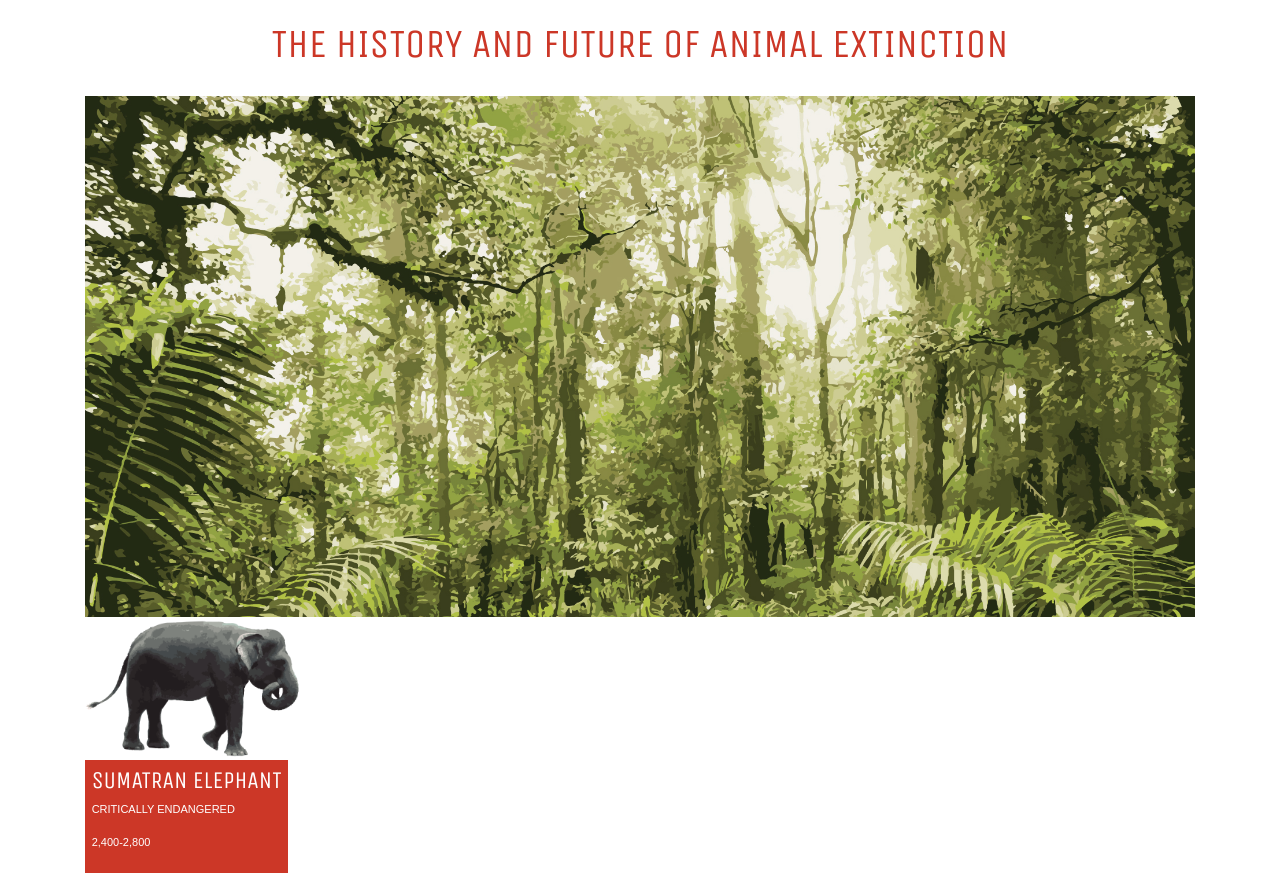
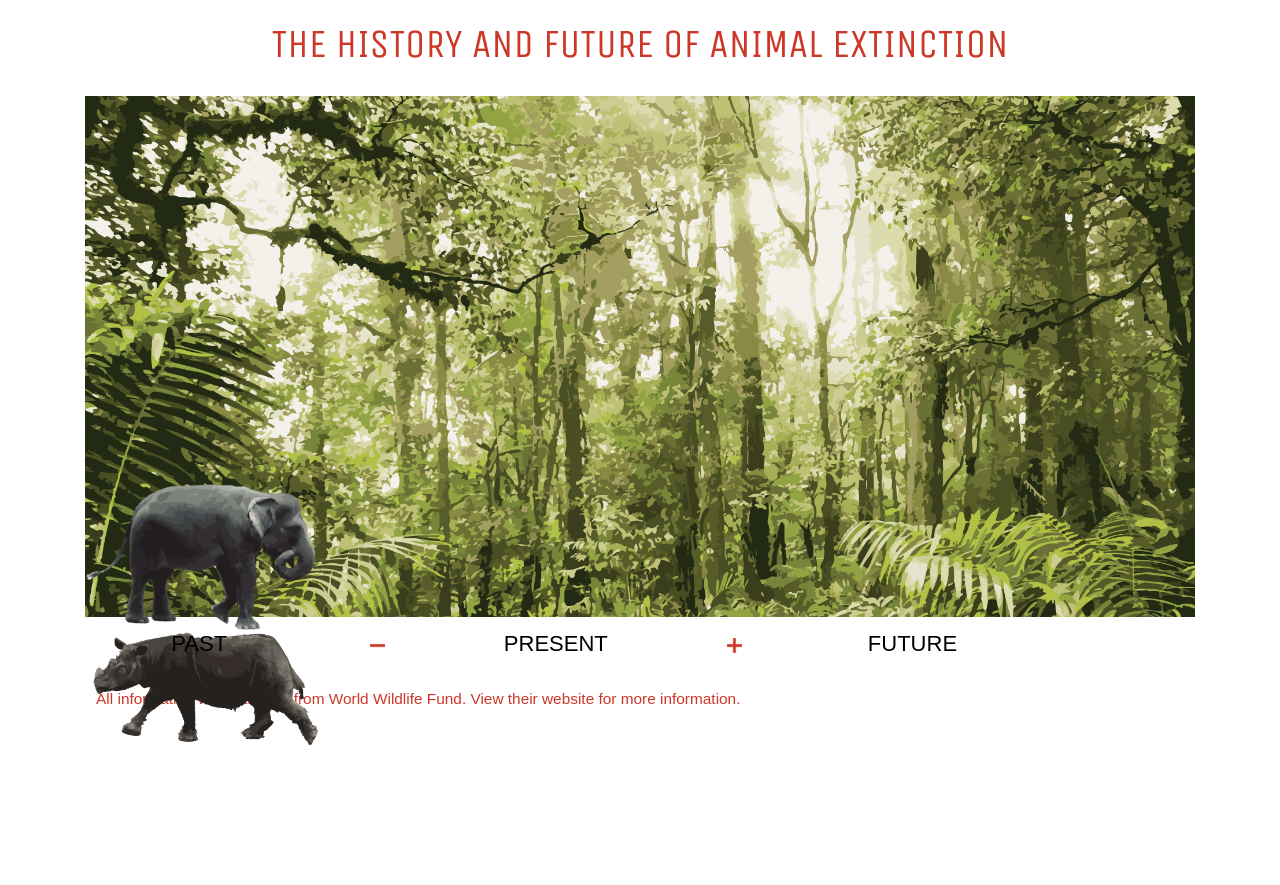
Before and after one commit to AaliaRahman/animal-extinction, a React (Create React App) app: page / in a window 1280 px wide. Shown: the top 885 px of the page. After the commit the page ends 800 px from the top, so only its background shows below. Built offline with nearby package versions, Linux system fonts and the light colour scheme; a web font is replaced by a local one.

Commit message:
Had to use position absolute to get the animals to stay within their environment.

```diff
--- a/src/App.css
+++ b/src/App.css
@@ -67,27 +67,32 @@ li{
 img{
   width: 100%;
 }
-.present img{
-  display: flex;
+/*.present img{
+  display: inline-flex;
     flex-flow: column wrap;
-}
-.present .wholeAnimal{
-  display: inlin-flex;
-  flex-flow: column wrap;
+}*/
+.wholeAnimal{
+  display: inline-flex;
+  flex-flow: column nowrap;
   width: 20%;
   z-index: 3;
-  /*align-items: baseline;
-  padding: 0;
-  margin: 0;*/
 }
-@keyframes slide {
+.selephant{
+  position: absolute;
+  top: 60%;
+}
+.srhino{
+  position: absolute;
+}
+
+/*@keyframes slide {
   0% {left: 0px; top:0px;}
   25%  {left:20%; top:10%;}
+}*/
+.animalInfo{
+  display: none;
 }
-/*.wholeAnimal div{
-  display: none;
-}*/
-.wholeAnimal div {
+.wholeAnimal:hover + .animalInfo {
   display: inline-flex;
   flex-flow: column wrap;
   align-content: space-between;
@@ -96,8 +101,9 @@ img{
   font-family: 'Palanquin', sans-serif;
   font-weight: 100;
   font-size: 0.5em;
-  padding: 3%;
+  padding: 0.5%;
   text-transform: uppercase;
+  position: relative;
 }
 li img{
   width: 10%;
--- a/src/App.js
+++ b/src/App.js
@@ -27,9 +27,9 @@ class App extends Component {
       <div className="present">
         <img src="./images/SumatranForest.jpg" />
 
-        <div className="wholeAnimal">
-          <img src={data[0].src}/>
-          <div>
+        <div className="selephant">
+          <img src={data[0].src} className="wholeAnimal"/>
+          <div className="animalInfo">
             <h4>{data[0].name}</h4>
             <p>{data[0].status}</p>
             <p>{data[0].population}</p>
@@ -37,9 +37,9 @@ class App extends Component {
         </div>
 
 
-          <div className="wholeAnimal">
-            <img src={data[1].src}/>
-            <div>
+          <div className="srhino">
+            <img src={data[1].src} className="wholeAnimal"/>
+            <div className="animalInfo">
               <h4>{data[1].name}</h4>
               <p>{data[1].status}</p>
               <p>{data[1].population}</p>
@@ -53,21 +53,30 @@ class App extends Component {
     <div>
     <img src="./images/IceAge.jpg" />
 
-    <div className="wholeAnimal">
-    <img src={data[4].src}/>
     <div>
+      <img src={data[4].src} className="wholeAnimal"/>
+      <div className="animalInfo">
         <h4>{data[4].name}</h4>
         <p>{data[4].status}</p>
         <p>{data[4].population}</p>
       </div>
     </div>
 
-    <div className="wholeAnimal">
-    <img src={data[5].src} />
     <div>
+      <img src={data[5].src} className="wholeAnimal"/>
+      <div className="animalInfo">
         <h4>{data[5].name}</h4>
         <p>{data[5].status}</p>
         <p>{data[5].population}</p>
+      </div>
+    </div>
+
+    <div>
+      <img src={data[6].src} className="wholeAnimal"/>
+      <div className="animalInfo">
+        <h4>{data[6].name}</h4>
+        <p>{data[6].status}</p>
+        <p>{data[6].population}</p>
       </div>
     </div>
 
@@ -77,18 +86,18 @@ class App extends Component {
       <div className="Future">
       <img src="./images/Future_background.jpg" />
 
-      <div className="wholeAnimal">
-      <img src={data[7].src} />
-      <div >
+      <div>
+        <img src={data[7].src} className="wholeAnimal"/>
+        <div className="animalInfo">
           <h4>{data[7].name}</h4>
           <p>{data[7].status}</p>
           <p>{data[7].population}</p>
         </div>
       </div>
 
-      <div className="wholeAnimal">
-      <img src={data[8].src}/>
       <div>
+        <img src={data[8].src} className="wholeAnimal"/>
+        <div className="animalInfo">
           <h4>{data[8].name}</h4>
           <p>{data[8].status}</p>
           <p>{data[8].population}</p>
```
Lines whose indentation alone changed are shown as unchanged.
